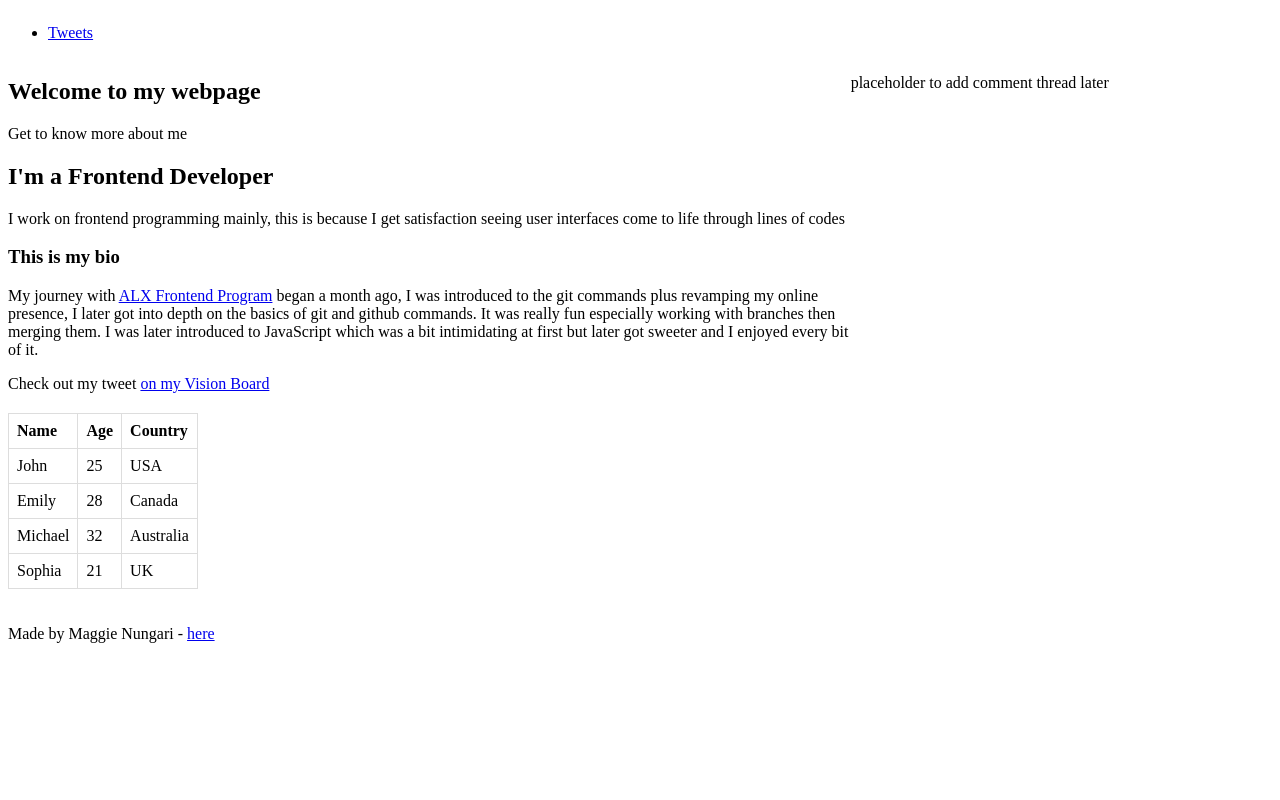
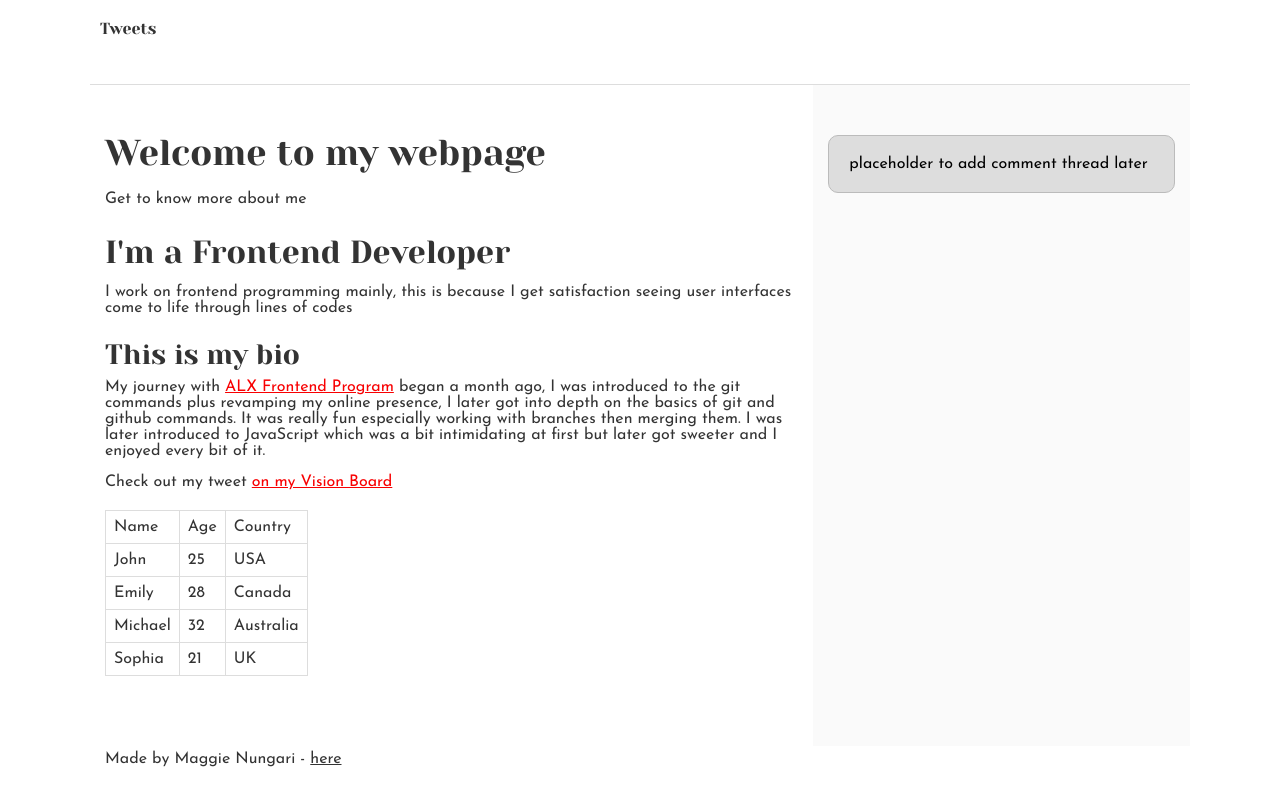
Before and after one commit to MaggieNush/alx_html_css, a plain HTML site: page css_basic/index.html in a window 1280 px wide. Drawn offline with Linux system fonts and the light colour scheme.

Commit message:
Add new styles

```diff
--- a/css_basic/base.css
+++ b/css_basic/base.css
@@ -0,0 +1,200 @@
+/* Importing webfonts */
+/* (If you're learning CSS, you should disregard that) */
+
+@import url(https://fonts.googleapis.com/css?family=Yeseva+One);
+@import url(https://fonts.googleapis.com/css?family=Josefin+Sans:400,700,700italic,400italic);
+
+
+/* CSS reset rules */
+
+html, body {
+	height: 100%;
+	min-height: 100%;
+}
+html, body, div, span, applet, object, iframe,
+h1, h2, h3, h4, h5, h6, p, blockquote, pre,
+a, abbr, acronym, address, big, cite, code,
+del, dfn, img, ins, kbd, q, s, samp,
+small, strike, sub, sup, tt, var,
+b, u, i, center,
+dl, dt, dd,
+fieldset, form, label, legend,
+table, caption, tbody, tfoot, thead, tr, th, td,
+article, aside, canvas, details, embed,
+figure, figcaption, footer, header, hgroup,
+menu, nav, output, ruby, section, summary,
+time, mark, audio, video {
+	margin: 0;
+	padding: 0;
+	border: 0;
+	font-size: 100%;
+	font: inherit;
+	vertical-align: baseline;
+}
+/* HTML5 display-role reset for older browsers */
+article, aside, details, figcaption, figure,
+footer, header, hgroup, menu, nav, section {
+	display: block;
+}
+body {
+	line-height: 1;
+}
+blockquote, q {
+	quotes: none;
+}
+blockquote:before, blockquote:after,
+q:before, q:after {
+	content: '';
+	content: none;
+}
+table {
+	border-collapse: collapse;
+	border-spacing: 0;
+}
+
+
+/* Fonts and colors */
+
+body {
+	font-family: 'Josefin Sans', serif;
+	color: rgba(0, 0, 0, 0.8);
+}
+h1, h2, h3, h4, h5, h6, header {
+	font-family: 'Yeseva One', sans-serif;
+}
+article {
+}
+header {
+	border-bottom: 1px solid rgb(221,221,221);
+	transition: border-bottom-color 1s ease;
+}
+header a {
+	color: rgba(0, 0, 0, 0.8);
+}
+aside {
+	background: #FAFAFA;
+}
+aside p {
+	border: 1px solid #bbb;
+	background: #ddd;
+	color: black;
+}
+footer a {
+	color: rgba(0, 0, 0, 0.8);
+}
+a {
+	color: #F80002;
+}
+
+
+/* Positioning and margins */
+
+@media (min-width: 1100px) {
+	body {
+		width: 1100px;
+		margin: 0 auto;
+	}
+}
+
+article {
+	padding: 50px 15px;
+}
+article > *:first-child {
+	margin-top: 0;
+}
+aside {
+	padding: 50px 15px;
+}
+header .right {
+	float: right;
+	margin: 0 10px 15px;
+}
+
+
+/* Header */
+header {
+	padding: 20px 0;
+	height: 80px;
+}
+header ul {
+	list-style: none;
+	margin: 0;
+	padding: 0;
+}
+header li {
+	display: inline;
+	vertical-align:middle;
+}
+header li:first-child {
+	margin: 0;
+}
+header li a {
+	margin: 0 10px;
+}
+header li.logo {
+	font-size: 36px;
+}
+header a {
+	text-decoration: none;
+}
+
+
+/* Aside */
+
+aside p {
+	border-radius: 10px;
+	padding: 20px 20px;
+}
+
+
+/* Footer */
+
+footer {
+	padding: 5px 15px;
+	height: 80px;
+}
+
+
+/* Text styles and margins */
+
+p {
+	margin-bottom: 15px;
+}
+h1 {
+	font-size: 36px;
+	margin: 40px 0 20px;
+}
+h2 {
+	font-size: 32px;
+	margin: 30px 0 15px;
+}
+h3 {
+	font-size: 28px;
+	margin: 25px 0 10px;
+}
+h4 {
+	font-size: 20px;
+	font-weight: bold;
+	margin: 20px 0 10px;
+}
+h5 {
+	font-size: 18px;
+	font-weight: bold;
+	margin: 15px 0 10px;
+}
+h6 {
+	font-weight: bold;
+	margin: 5px 0;
+}
+
+@media (max-width: 800px) {
+  body.works_on_smartphone {
+  	display: block;
+  }
+  body.works_on_smartphone main {
+  	display: block;
+  }
+  header .right {
+  	float: none;
+  }
+}
--- a/css_basic/index.html
+++ b/css_basic/index.html
@@ -20,6 +20,7 @@
     </style>
   </head>
   <body>
+    <div class="works_on_smartphone"></div>
     <header>
       <ul>
         <li><a href="tweets.html">Tweets</a></li>
```
